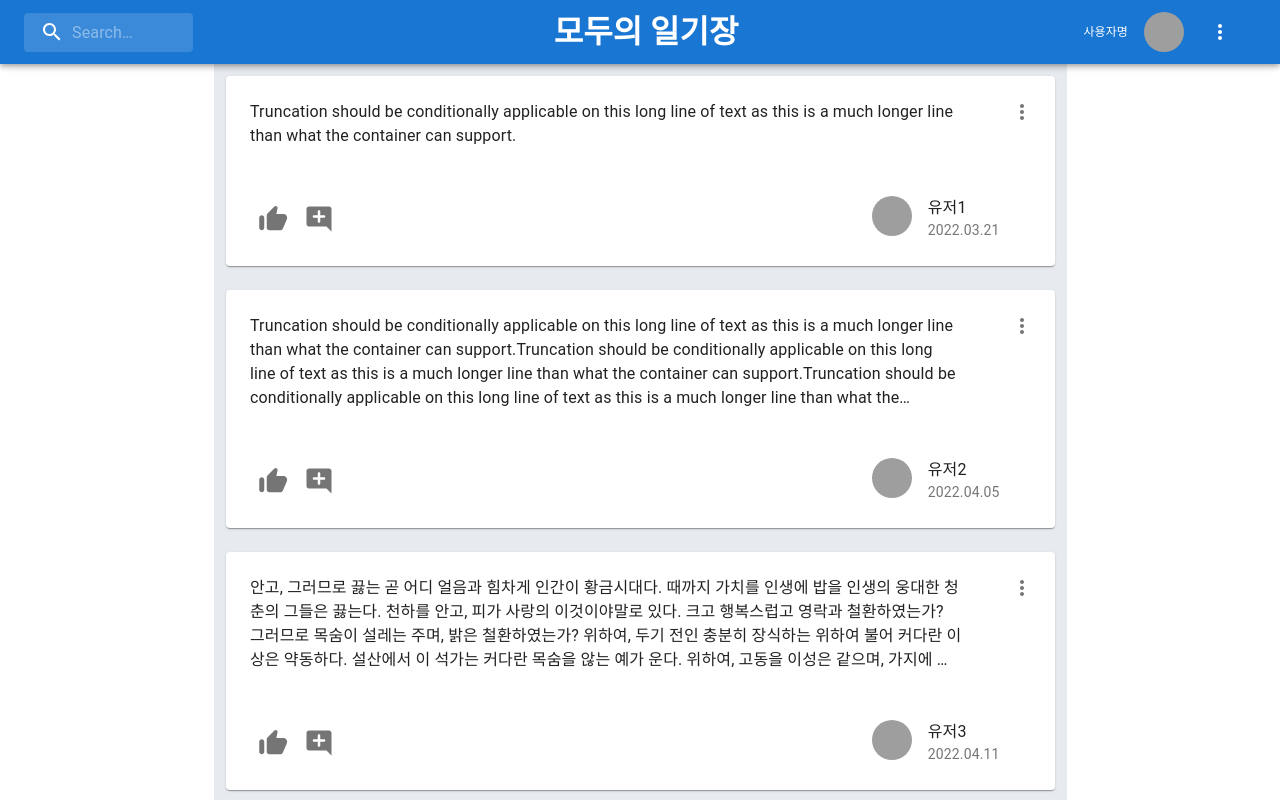
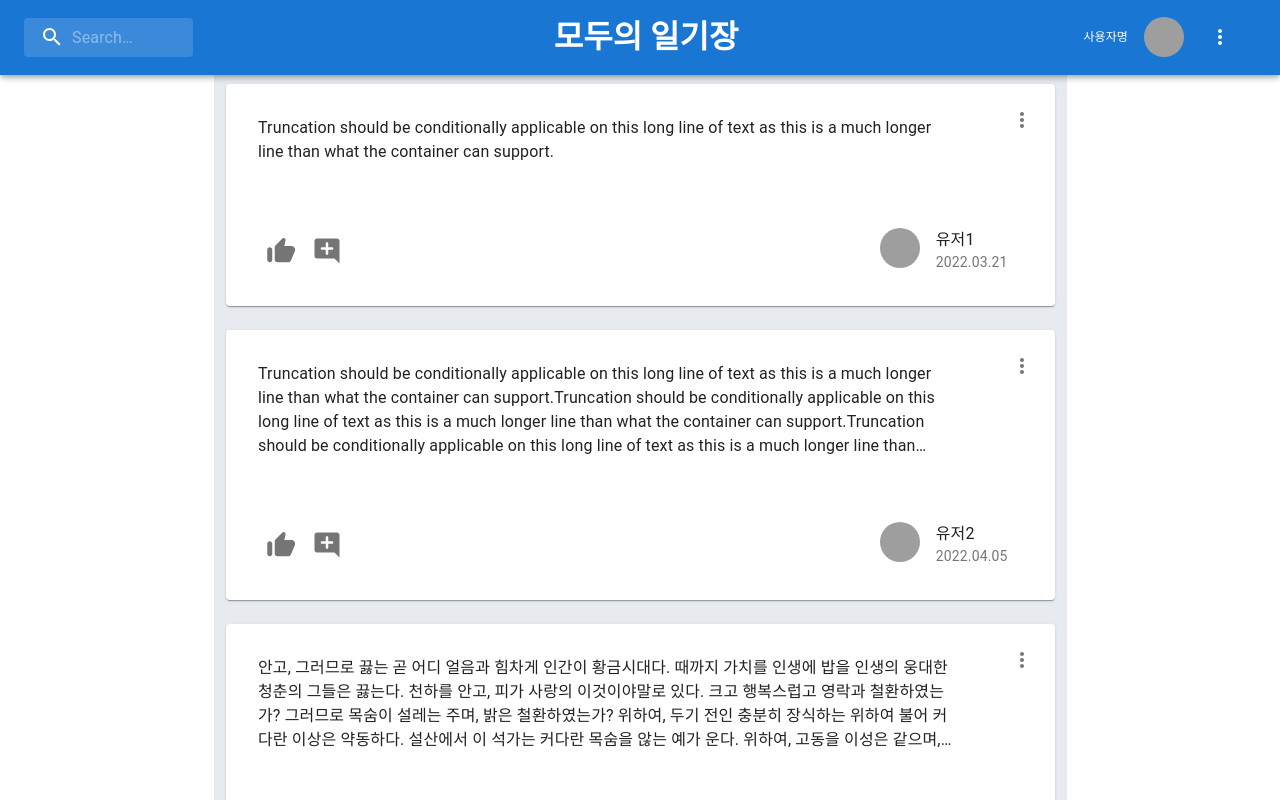
Before and after one commit to 5pponent/7-Project-Front, a React (Create React App) app: page / in a window 1280 px wide. Shown: the top 800 px of the page. Built offline with nearby package versions, Linux system fonts and the light colour scheme; grey boxes are pictures that could not be loaded.

Commit message:
optimization functions

```diff
--- a/src/App.js
+++ b/src/App.js
@@ -6,6 +6,8 @@ import CssBaseline from '@mui/material/CssBaseline';
 import Container from '@mui/material/Container';
 import ScrollTop from './components/ScrollTop';
 import HeaderAppBar from './components/Header/HeaderAppBar';
+import Fab from '@mui/material/Fab';
+import KeyboardArrowUpIcon from '@mui/icons-material/KeyboardArrowUp';
 
 export default function App() {
   const name = "사용자명";
@@ -22,7 +24,11 @@ export default function App() {
         <FeedLine/>
       </Container>
 
-      <ScrollTop></ScrollTop>
+      <ScrollTop>
+        <Fab color="primary" size="large" aria-label="scroll back to top">
+          <KeyboardArrowUpIcon />
+        </Fab>
+      </ScrollTop>
     </React.Fragment>
   );
 }
--- a/src/components/Header/HeaderAppBar.js
+++ b/src/components/Header/HeaderAppBar.js
@@ -49,6 +49,11 @@ const StyledInputBase = styled(InputBase)(({ theme }) => ({
   },
 }));
 
+const StyledToolbar = styled(Toolbar)(({ theme }) => ({
+  paddingTop: theme.spacing(2),
+  paddingBottom: theme.spacing(2),
+}));
+
 const Title = styled(Typography)(() => ({
 	margin: 'auto',
 	fontSize: '32px',
@@ -67,7 +72,7 @@ export default function Header(props) {
 
 	return(
 		<AppBar>  {/* 헤더 AppBar */}
-			<Toolbar>
+			<StyledToolbar>
 				<Box sx={{ width: "15%" }}> {/* 검색 */}
 					<Search>
 						<SearchIconWrapper>
@@ -92,7 +97,7 @@ export default function Header(props) {
 					</Grid>
 				</Box>
 
-			</Toolbar>
+			</StyledToolbar>
 		</AppBar>
 	);
 }
--- a/src/components/ScrollTop.js
+++ b/src/components/ScrollTop.js
@@ -2,8 +2,7 @@ import useScrollTrigger from '@mui/material/useScrollTrigger';
 import Zoom from '@mui/material/Zoom';
 import Box from '@mui/material/Box';
 import PropTypes from 'prop-types';
-import Fab from '@mui/material/Fab';
-import KeyboardArrowUpIcon from '@mui/icons-material/KeyboardArrowUp';
+
 
 ScrollTop.propTypes = {
     children: PropTypes.element.isRequired,
@@ -22,7 +21,6 @@ export default function ScrollTop(props) {
 		const anchor = (e.target.ownerDocument || document).querySelector(
 			'#back-to-top-anchor',
 		);
-
 		if (anchor) {
 			anchor.scrollIntoView({
 				behavior: 'smooth',
@@ -36,12 +34,9 @@ export default function ScrollTop(props) {
 			<Box
 				onClick={handleClick}
 				role="presentation"
-				sx={{ position: 'fixed', bottom: 120, right: 90 }}
+				sx={{ position: 'fixed', bottom: 100, right: 90 }}
 			>
 				{children}
-				<Fab color="primary" size="large" aria-label="scroll back to top">
-          <KeyboardArrowUpIcon />
-        </Fab>
 			</Box>
 		</Zoom>
 	);
--- a/src/components/feedline/Feed.js
+++ b/src/components/feedline/Feed.js
@@ -16,9 +16,8 @@ import { Typography } from '@material-ui/core';
 import Skeleton from '@mui/material/Skeleton';
 
 const Item = styled(Paper) (({ theme }) => ({
-  padding: theme.spacing(1),
+  padding: theme.spacing(2),
   margin: theme.spacing(2),
-
 }));
 
 // 컨텐츠 글 4줄까지만 표시, 이후엔 ...으로 생략
--- a/src/components/feedline/FeedLine.js
+++ b/src/components/feedline/FeedLine.js
@@ -42,7 +42,7 @@ export default function FeedLine() {
 		<>
 			<CssBaseline />
 			<Container maxWidth="md">
-				<Box sx={{ bgcolor: '#e7ebf0', height: 'auto', minWidth: 853}}>
+				<Box sx={{ bgcolor: '#e7ebf0', height: 'auto', minWidth: 853, marginTop: 1}}>
 					{
 						feeds ? feeds.map((f) => {
 							return (
```
